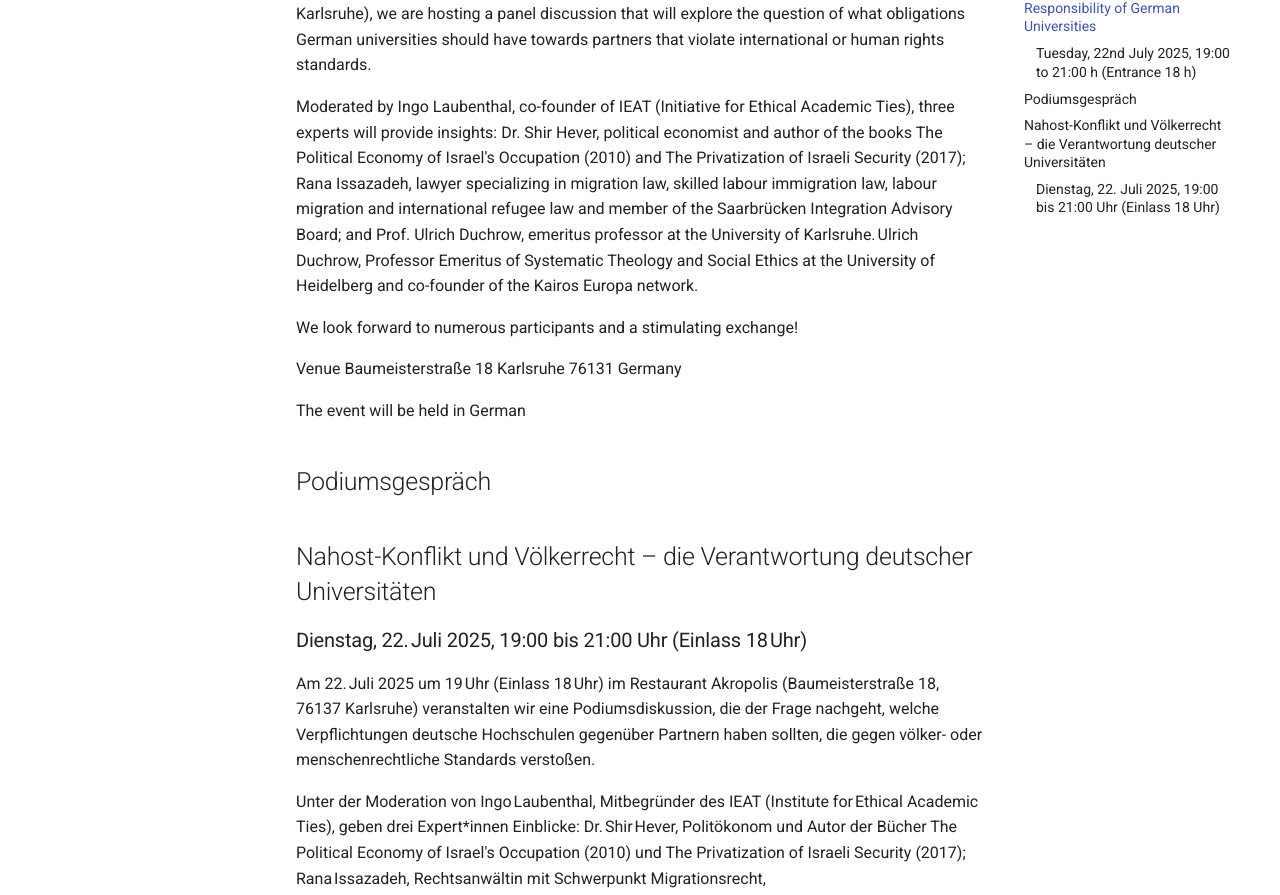
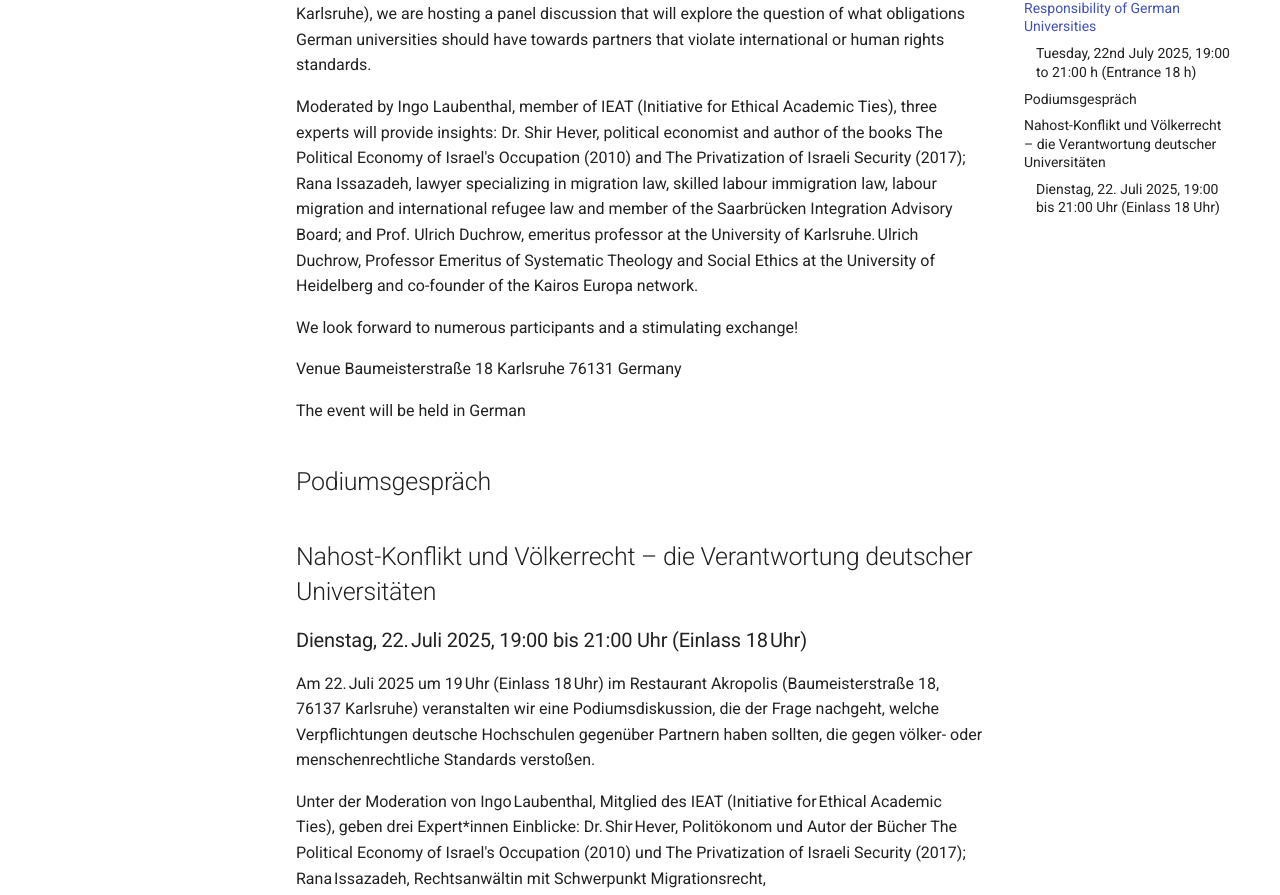
Before and after one commit to ieat-kit/ieat-kit.github.io, an MkDocs documentation site: the page built from docs/Events.md, in a window 1280 px wide and 1400 px high, scrolled down 296 px. Shown: the part 163-1058 px from the top of the window. Built offline with MkDocs 1.6.1 and Material for MkDocs 9.7.7, drawn with Linux system fonts in a browser that asks for light colours; some of the changed text lies outside the part shown.

Commit message:
event changes2

```diff
--- a/docs/Events.md
+++ b/docs/Events.md
@@ -6,7 +6,7 @@
 
 On July 22, 2025 at 7 pm (admission 6 pm) at Restaurant Akropolis (Baumeisterstraße 18, 76137 Karlsruhe), we are hosting a panel discussion that will explore the question of what obligations German universities should have towards partners that violate international or human rights standards.
 
-Moderated by Ingo Laubenthal, co-founder of IEAT (Initiative for Ethical Academic Ties), three experts will provide insights: Dr. Shir Hever, political economist and author of the books The Political Economy of Israel's Occupation (2010) and The Privatization of Israeli Security (2017); Rana Issazadeh, lawyer specializing in migration law, skilled labour immigration law, labour migration and international refugee law and member of the Saarbrücken Integration Advisory Board; and Prof. Ulrich Duchrow, emeritus professor at the University of Karlsruhe. Ulrich Duchrow, Professor Emeritus of Systematic Theology and Social Ethics at the University of Heidelberg and co-founder of the Kairos Europa network.
+Moderated by Ingo Laubenthal, member of IEAT (Initiative for Ethical Academic Ties), three experts will provide insights: Dr. Shir Hever, political economist and author of the books The Political Economy of Israel's Occupation (2010) and The Privatization of Israeli Security (2017); Rana Issazadeh, lawyer specializing in migration law, skilled labour immigration law, labour migration and international refugee law and member of the Saarbrücken Integration Advisory Board; and Prof. Ulrich Duchrow, emeritus professor at the University of Karlsruhe. Ulrich Duchrow, Professor Emeritus of Systematic Theology and Social Ethics at the University of Heidelberg and co-founder of the Kairos Europa network.
 
 We look forward to numerous participants and a stimulating exchange!
 
@@ -23,7 +23,7 @@
 
 Am 22. Juli 2025 um 19 Uhr (Einlass 18 Uhr) im Restaurant Akropolis (Baumeisterstraße 18, 76137 Karlsruhe) veranstalten wir eine Podiumsdiskussion, die der Frage nachgeht, welche Verpflichtungen deutsche Hochschulen gegenüber Partnern haben sollten, die gegen völker- oder menschenrechtliche Standards verstoßen.
 
-Unter der Moderation von Ingo Laubenthal, Mitbegründer des IEAT (Institute for Ethical Academic Ties), geben drei Expert*innen Einblicke: Dr. Shir Hever, Politökonom und Autor der Bücher The Political Economy of Israel's Occupation (2010) und The Privatization of Israeli Security (2017); Rana Issazadeh, Rechtsanwältin mit Schwerpunkt Migrationsrecht, Fachkräfteeinwanderungsgesetz, Arbeitsmigration und internationales Flüchtlingsrecht sowie Mitglied des Integrationsbeirats Saarbrücken; und Prof. Ulrich Duchrow, emeritierter Professor für Systematische Theologie und Sozialethik an der Universität Heidelberg sowie Mitbegründer des Netzwerks Kairos Europa.
+Unter der Moderation von Ingo Laubenthal, Mitglied des IEAT (Initiative for Ethical Academic Ties), geben drei Expert*innen Einblicke: Dr. Shir Hever, Politökonom und Autor der Bücher The Political Economy of Israel's Occupation (2010) und The Privatization of Israeli Security (2017); Rana Issazadeh, Rechtsanwältin mit Schwerpunkt Migrationsrecht, Fachkräfteeinwanderungsgesetz, Arbeitsmigration und internationales Flüchtlingsrecht sowie Mitglied des Integrationsbeirats Saarbrücken; und Prof. Ulrich Duchrow, emeritierter Professor für Systematische Theologie und Sozialethik an der Universität Heidelberg sowie Mitbegründer des Netzwerks Kairos Europa.
 
 Wir freuen uns auf zahlreiche Teilnehmende und einen anregenden Austausch!
 
```
